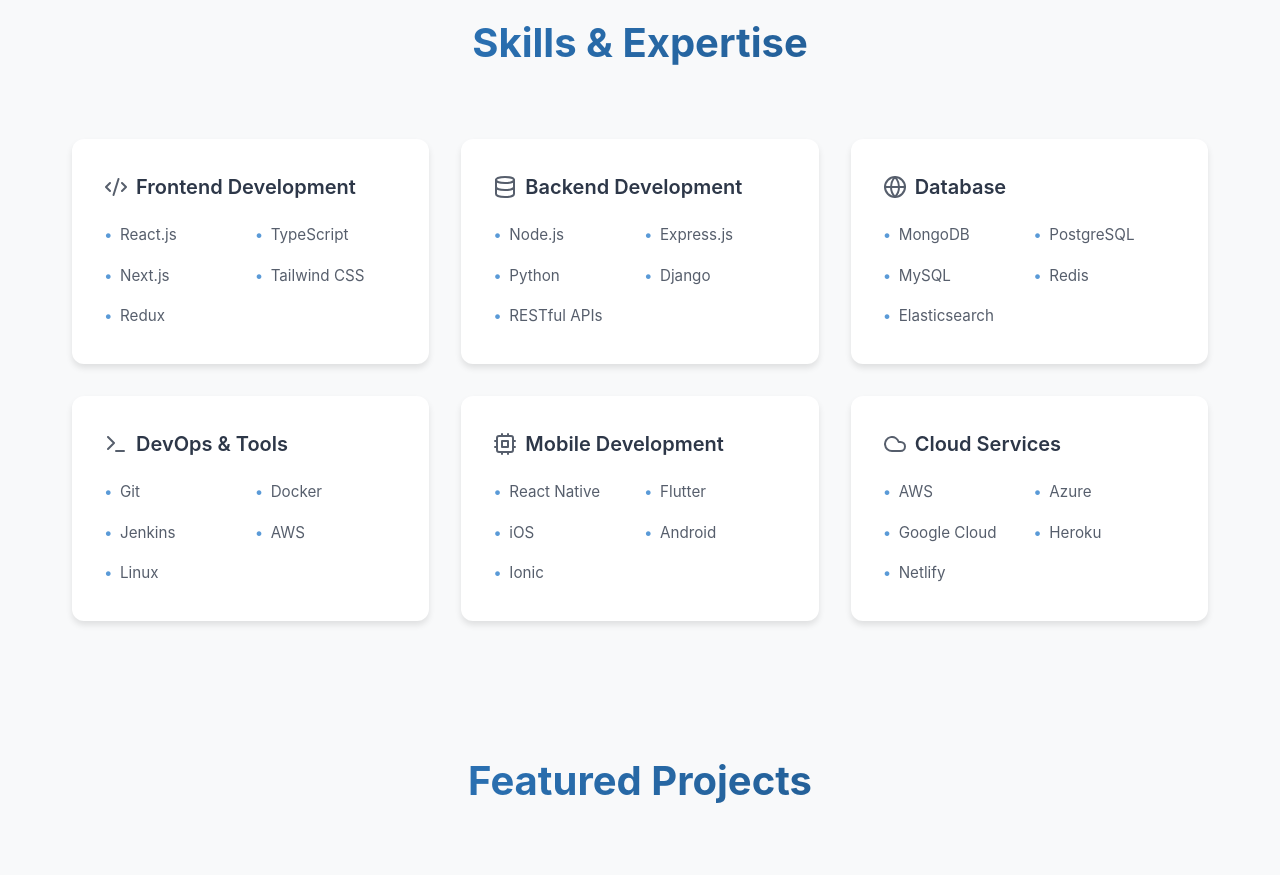
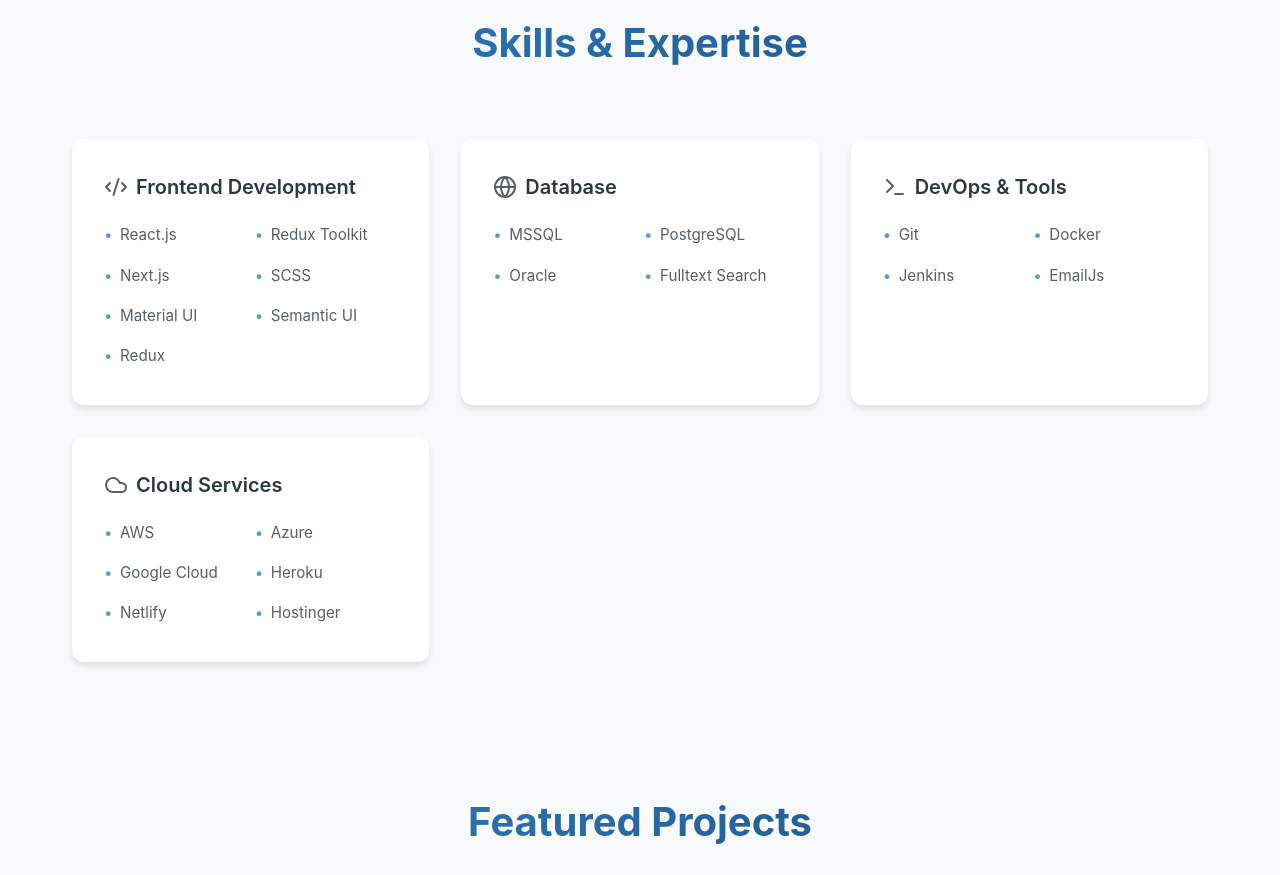
Before and after one commit to rajesh-logamani/rajesh-logamani.github.io, a React (Vite) app: page / in a window 1280 px wide. Shown: the part 1600-2475 px from the top of the page. Built offline with nearby package versions, Linux system fonts and the light colour scheme; grey boxes are pictures that could not be loaded; the HTML template or start-up script is replaced by a standard one.

Commit message:
Updated Skills

```diff
--- a/src/App.tsx
+++ b/src/App.tsx
@@ -1,4 +1,3 @@
-import React from 'react';
 import Header from './components/Header';
 import Hero from './components/Hero';
 import About from './components/About';
--- a/src/components/Skills.tsx
+++ b/src/components/Skills.tsx
@@ -1,36 +1,36 @@
-import React from 'react';
 import { Code2, Database, Globe, Terminal, Cpu, Cloud } from 'lucide-react';
 
 const skillCategories = [
   {
     title: 'Frontend Development',
     icon: Code2,
-    skills: ['React.js', 'TypeScript', 'Next.js', 'Tailwind CSS', 'Redux']
+    skills: ['React.js', 'Redux Toolkit', 'Next.js', 'SCSS', 'Material UI', 'Semantic UI', 'Redux']
   },
-  {
-    title: 'Backend Development',
-    icon: Database,
-    skills: ['Node.js', 'Express.js', 'Python', 'Django', 'RESTful APIs']
-  },
+  // {
+  //   title: 'Backend Development',
+  //   icon: Database,
+  //   skills: ['Node.js', 'Express.js', 'Python', 'Django', 'RESTful APIs']
+  // },
   {
     title: 'Database',
     icon: Globe,
-    skills: ['MongoDB', 'PostgreSQL', 'MySQL', 'Redis', 'Elasticsearch']
+    // skills: ['MongoDB', 'PostgreSQL', 'MySQL', 'Redis', 'Elasticsearch']
+    skills: ['MSSQL', 'PostgreSQL', 'Oracle','Fulltext Search']
   },
   {
     title: 'DevOps & Tools',
     icon: Terminal,
-    skills: ['Git', 'Docker', 'Jenkins', 'AWS', 'Linux']
+    skills: ['Git', 'Docker', 'Jenkins', 'EmailJs' ]
   },
-  {
-    title: 'Mobile Development',
-    icon: Cpu,
-    skills: ['React Native', 'Flutter', 'iOS', 'Android', 'Ionic']
-  },
+  // {
+  //   title: 'Mobile Development',
+  //   icon: Cpu,
+  //   skills: ['React Native', 'Flutter', 'iOS', 'Android', 'Ionic']
+  // },
   {
     title: 'Cloud Services',
     icon: Cloud,
-    skills: ['AWS', 'Azure', 'Google Cloud', 'Heroku', 'Netlify']
+    skills: ['AWS', 'Azure', 'Google Cloud', 'Heroku', 'Netlify','Hostinger']
   }
 ];
 
```
